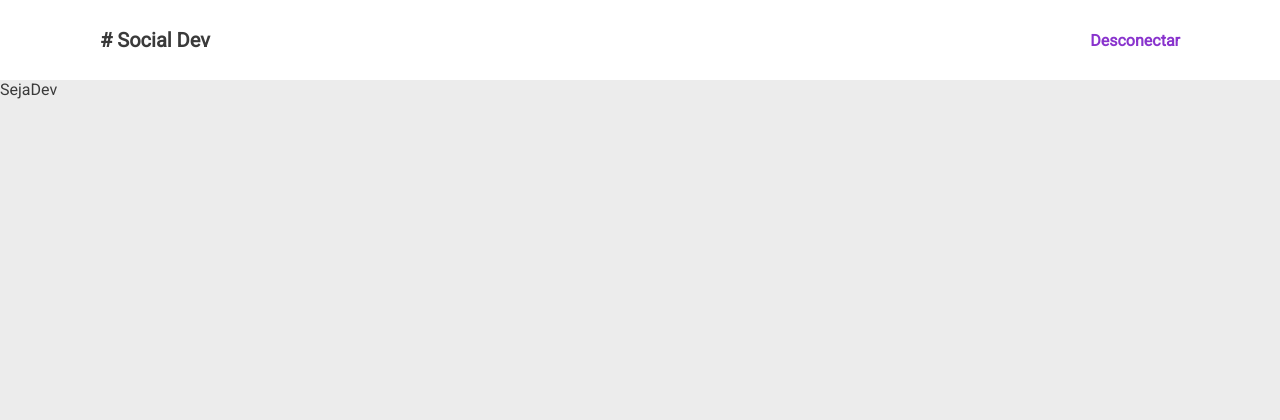
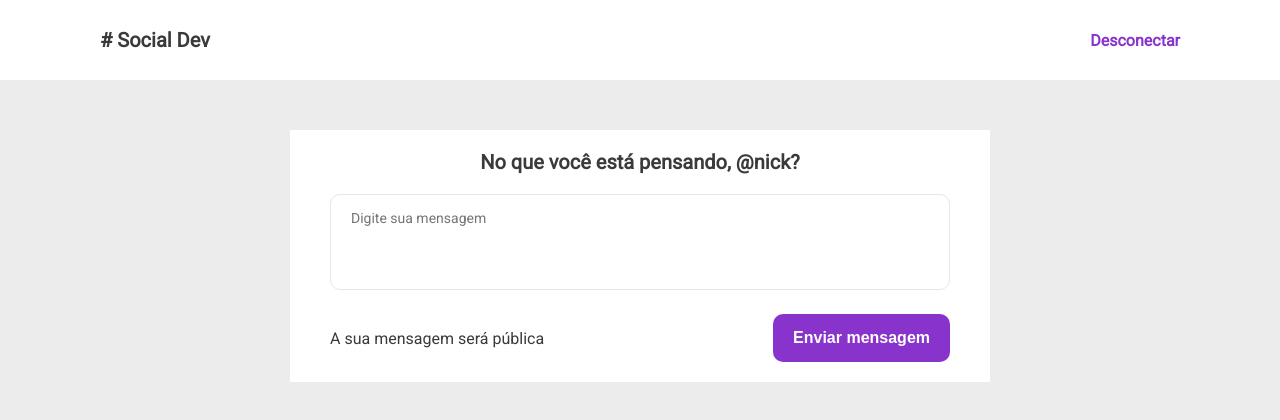
Before and after one commit to dohillo2021/social-dev, a Next.js app: page / in a window 1280 px wide. Shown: the top 420 px of the page. Built offline with nearby package versions, Linux system fonts and the light colour scheme.

Commit message:
Criado componente de criar posts

```diff
--- a/pages/index.jsx
+++ b/pages/index.jsx
@@ -1,14 +1,24 @@
+import styled from 'styled-components'
+
 import Navbar from '../src/components/layout/Navbar'
+import Container from '../src/components/layout/Container'
+import CreatePost from '../src/components/cards/CreatePost'
+
+
+const Content = styled.div`
+  margin: 50px 0;
+`
 
  function HomePage () {
 
   return (
     <>
       <Navbar />
-
-      <div>
-        SejaDev
-      </div>
+        <Content>
+          <Container>
+            <CreatePost />
+          </Container>
+      </Content>
     </>
   )
 }
--- /dev/null
+++ b/src/components/cards/CreatePost.jsx
@@ -0,0 +1,56 @@
+import styled from 'styled-components'
+import H4 from '../typography/H4'
+import Textarea from '../inputs/Textarea'
+import Button from '../inputs/Button'
+
+
+const PostContainer = styled.div`
+  background-color: ${props => props.theme.white};
+  padding: 20px 40px;
+
+  @media (max-width:500px) {
+    padding: 20px;
+  }
+
+`
+const Title = styled.div`
+  font-weight: bold;
+  text-align: center;
+`
+const TextContainer = styled.div`
+  margin: 20px 0;
+  width:100%
+`
+
+const BottomContainer = styled.div`
+  display:flex;
+  align-items: center;
+  gap: 5px;
+
+  @media (max-width: 500px) {
+    flex-direction: column-reverse;
+  }
+
+`
+
+const BottomText = styled.p`
+  flex: 1;
+`
+
+function CreatePost () {
+  return(
+    <PostContainer>
+      <H4><Title>No que você está pensando, @nick?</Title></H4>
+      <TextContainer>
+        <Textarea placeholder="Digite sua mensagem" rows="4" />
+      </TextContainer>
+      <BottomContainer>
+        <BottomText>A sua mensagem será pública</BottomText>
+        <Button>Enviar mensagem</Button>
+      </BottomContainer>
+    </PostContainer>
+  )
+
+}
+
+export default CreatePost
--- /dev/null
+++ b/src/components/inputs/Textarea.jsx
@@ -0,0 +1,15 @@
+import styled from 'styled-components'
+
+const Textarea = styled.textarea`
+  resize: none;
+  width: 100%;
+  padding: 15px 20px;
+  box-sizing: border-box;
+  border: 1px solid ${props => props.theme.inputBorder};
+  background-color: ${props => props.theme.inputBackground};
+  border-radius: 10px;
+  font-family: 'roboto', sans-serif;
+  font-size: 14px;
+`
+
+export default Textarea
--- /dev/null
+++ b/src/components/layout/Container.jsx
@@ -0,0 +1,28 @@
+import styled from 'styled-components'
+
+/* StyledContainer é responsável por alinhar as coisas no centro e StyledChildren responsável
+por setar o tamanho máximo*/
+
+const StyledContainer = styled.div`
+  display: flex;
+  justify-content: center;
+`
+
+const StyledChildren = styled.div`
+  max-width: 700px;
+  width: 100%;
+`
+
+
+
+function Container ({ children }) {
+  return (
+    <StyledContainer>
+      <StyledChildren>
+        {children}
+      </StyledChildren>
+    </StyledContainer>
+  )
+}
+
+export default Container
--- a/src/components/layout/Navbar.jsx
+++ b/src/components/layout/Navbar.jsx
@@ -1,4 +1,7 @@
 import styled from 'styled-components'
+
+/*Eu poderia colocar justify-content: space-between no StyledNavbar,
+ao invés de flex: 1 no StyledLogo?*/
 
 const StyledNavbar = styled.div `
   background-color: ${props => props.theme.white};
@@ -6,6 +9,11 @@ const StyledNavbar = styled.div `
   display: flex;
   align-items: center;
   padding: 0 100px;
+
+  @media(max-width: 500px) {
+    padding: 0 20px;
+  }
+
 `
 
 const StyledLogo = styled.span`
```
